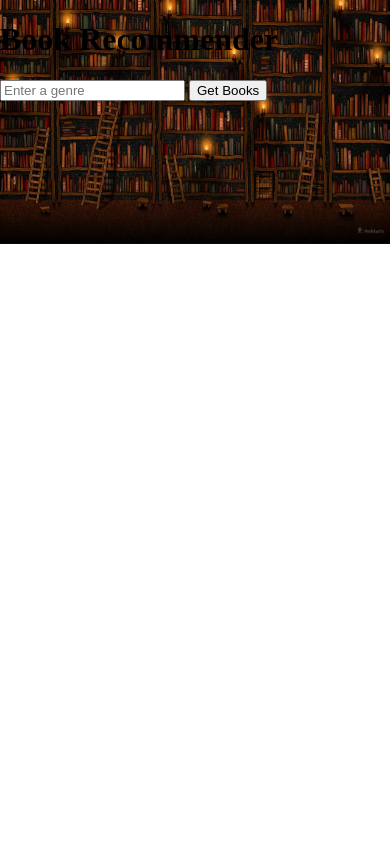
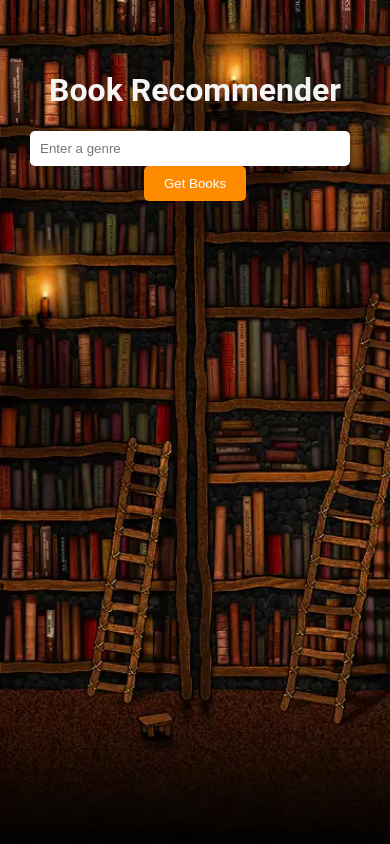
Before and after one commit to pushpavalliPI/BookRecommender, a plain HTML site: page index.html in a window 390 px wide. Drawn offline with Linux system fonts and the light colour scheme.

Commit message:
responsive index.html

```diff
--- a/index.html
+++ b/index.html
@@ -4,10 +4,9 @@
     <meta charset="UTF-8">
     <meta name="viewport" content="width=device-width, initial-scale=1.0">
     <title>Book Recommender</title>
-    <link rel="stylesheet" href="styles.css">
+    <link rel="stylesheet" href="style.css">
 </head>
-<body style="margin: 0; padding: 0;">
-    <img src="bg.jpg" alt="Background Image" style="width: 100%; position: fixed; top: 0; left: 0; z-index: -1;">
+<body>
     <h1 id="header">Book Recommender</h1>
     <div class="container">
         <input type="text" id="genre" placeholder="Enter a genre" oninput="validateInput()">
```
